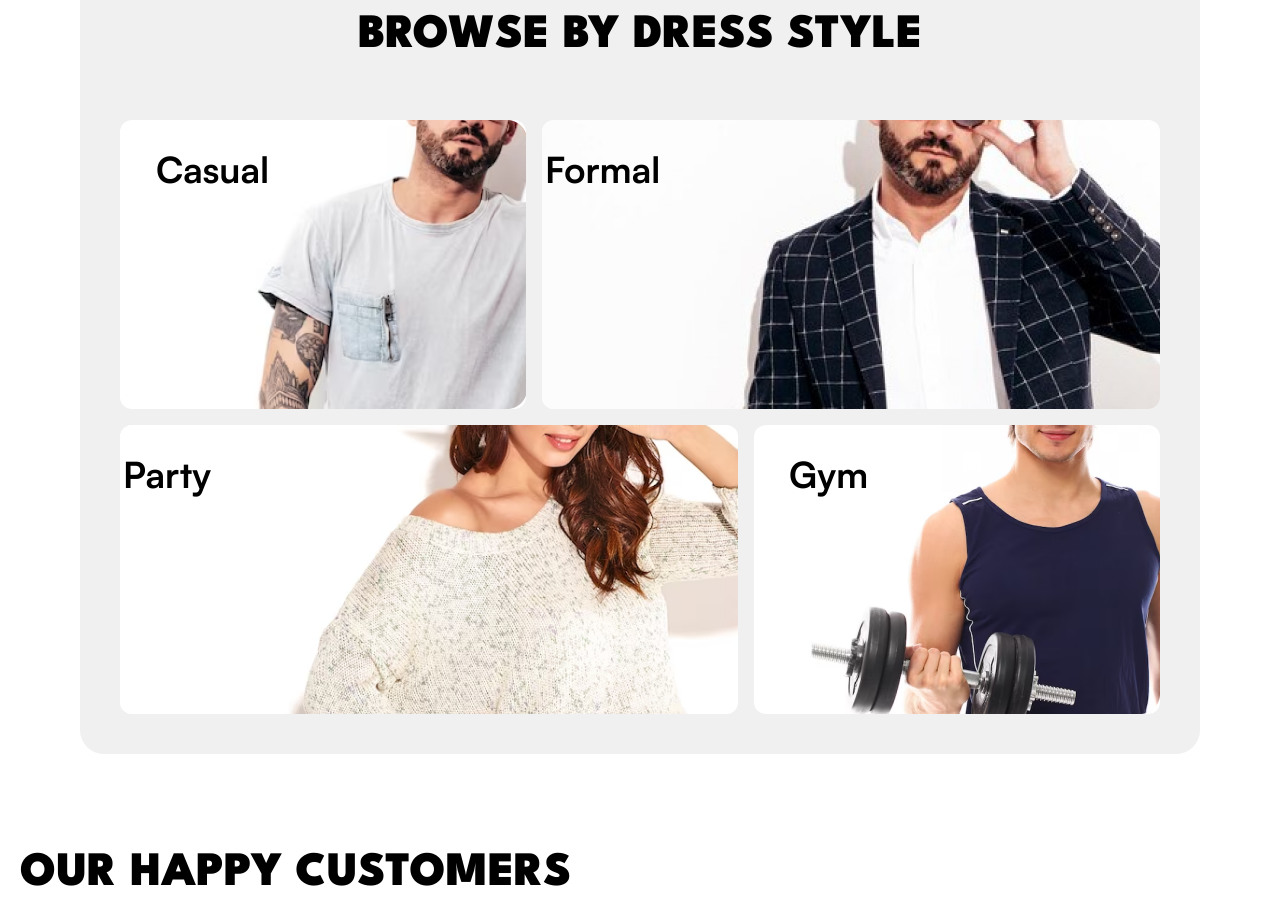
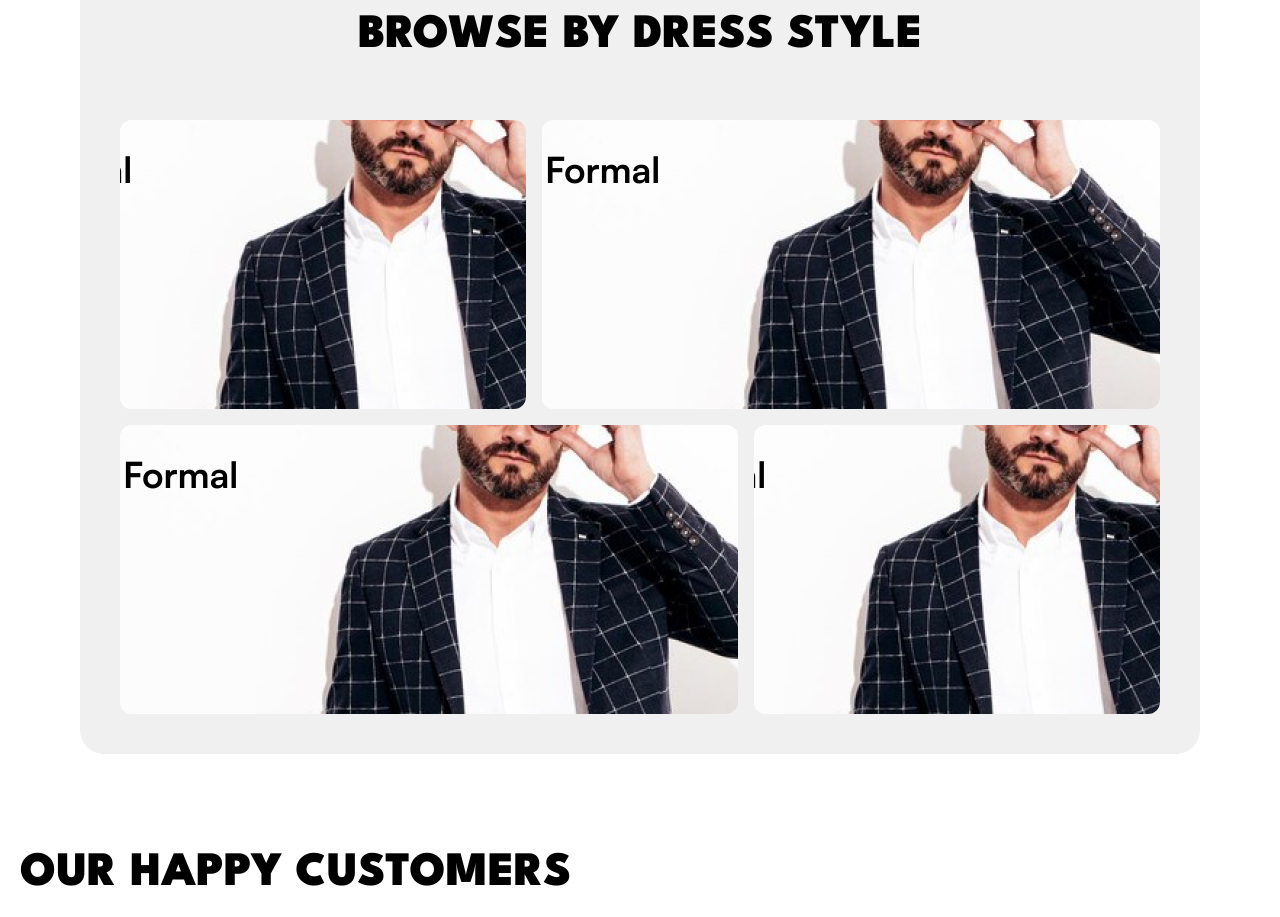
Before and after one commit to nityam-tmpl/E-comm, a Next.js app: page / in a window 1280 px wide. Shown: the part 1480-2397 px from the top of the page. Built offline with nearby package versions, Linux system fonts and the light colour scheme; no server answers; a web font is replaced by a local one.

Commit message:
fix: correct image path for Casual style in DressStyle component

```diff
--- a/components/DressStyle.tsx
+++ b/components/DressStyle.tsx
@@ -1,7 +1,7 @@
 import Image from "next/image";
 
 const styles = [
-  { name: "Casual", image: "/images/casual.png" },
+  { name: "Casual", image: "/images/Formal.png" },
   { name: "Formal", image: "/images/Formal.png" },
   { name: "Party", image: "/images/Party.png" },
   { name: "Gym", image: "/images/Gym.png" },
@@ -24,7 +24,7 @@ export default function DressStyle() {
               }`}
             >
               <Image
-                src={style.image}
+                src="/images/Formal.png"
                 alt={style.name}
                 fill
                 className="object-cover object-top"
```
